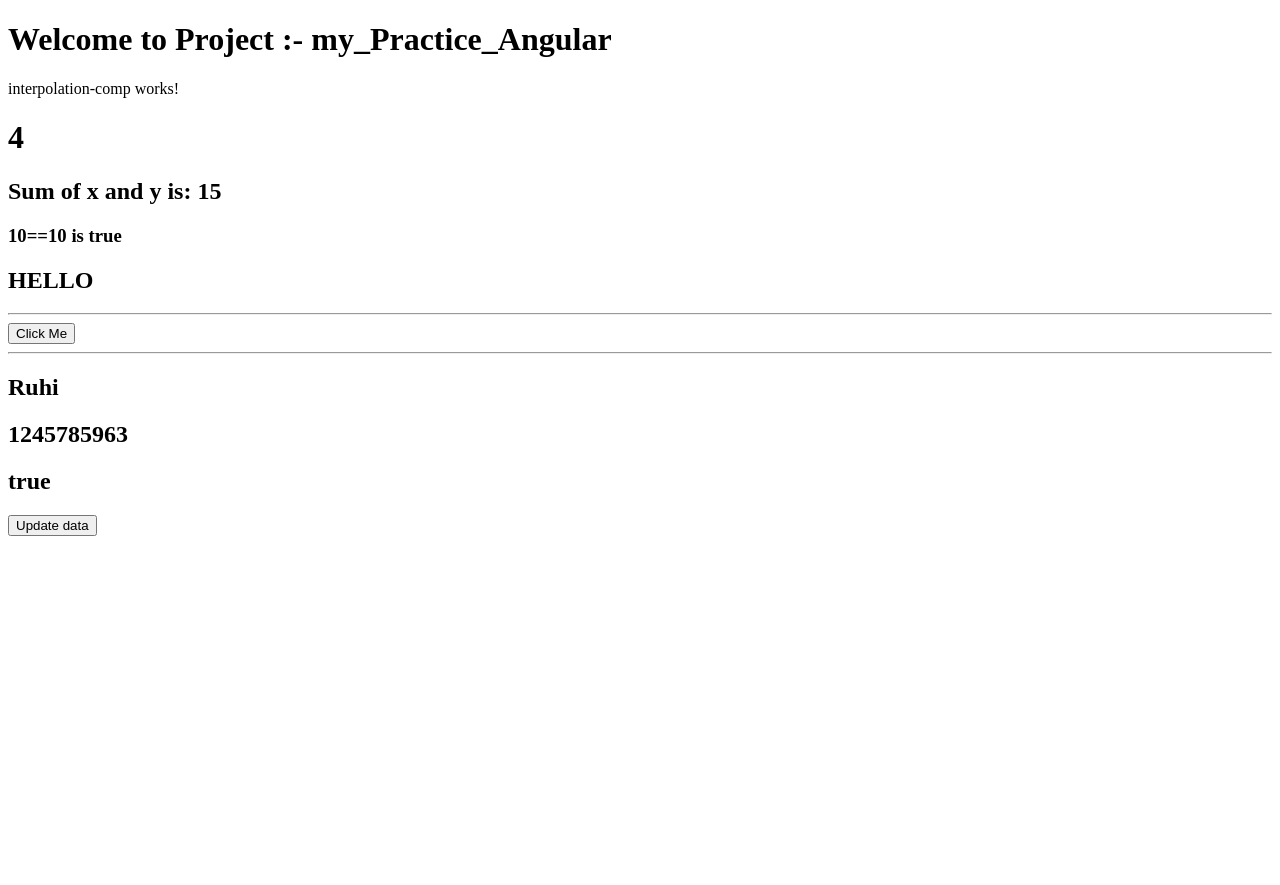
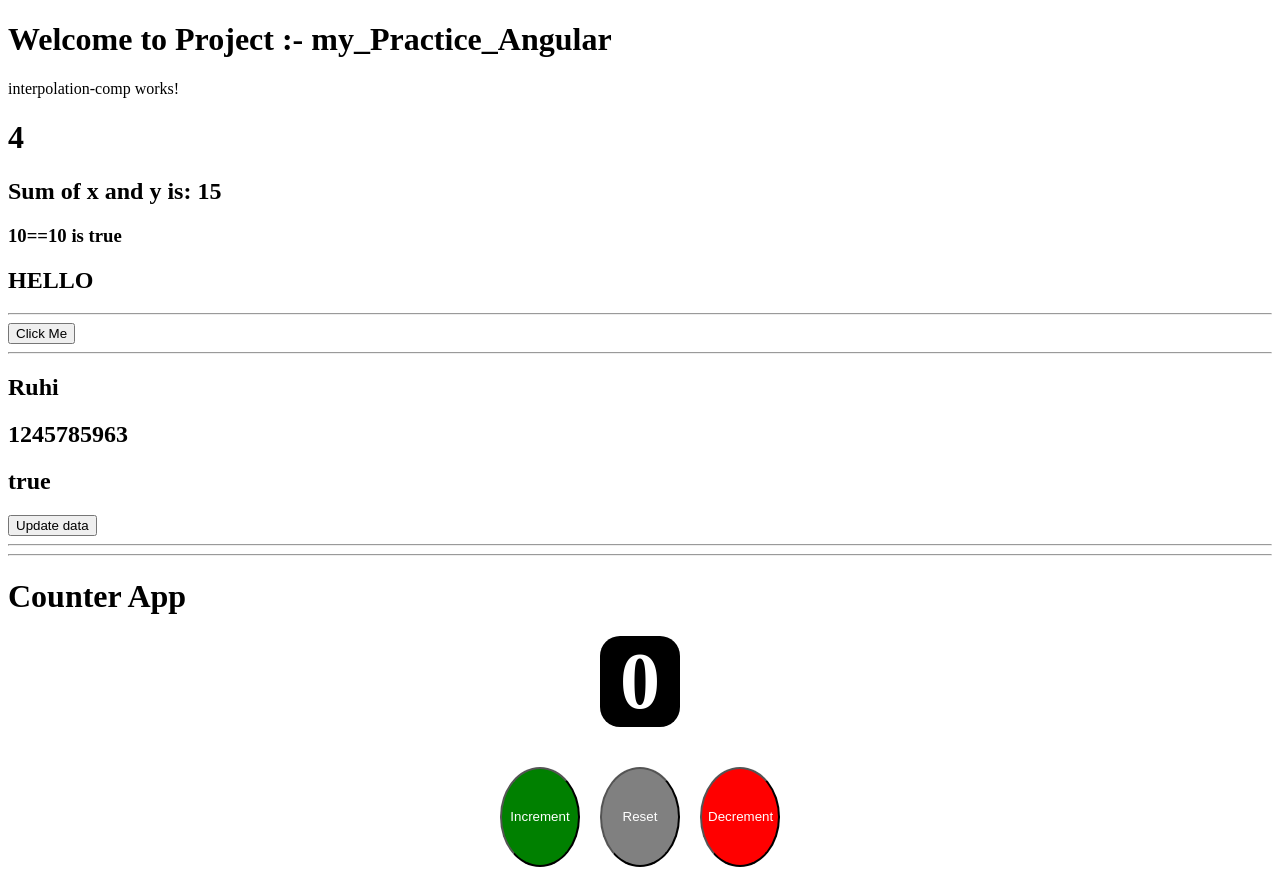
Before and after one commit to rutu-jadhav1/my_Practice_Angular, an Angular app: page / in a window 1280 px wide. Before the commit the page ends 800 px from the top, so only its background shows below. Built offline with nearby package versions, Linux system fonts and the light colour scheme.

Commit message:
counter app component

```diff
--- /dev/null
+++ b/src/app/Component/counter-app-component/counter-app-component.css
@@ -0,0 +1,28 @@
+.btn{
+    width: 80px;
+    height: 100px;
+    border-radius: 50%;
+    margin: 10px;
+    cursor: pointer;
+}
+.bg-green{
+    background-color: green;
+    color: white;
+}
+.bg-red{
+    background-color: red;
+    color: white;
+}
+.bg-grey{
+    background-color: grey;
+    color: white;
+}
+.count{
+    font-size: 80px;
+    background-color: black;
+    color: white;
+    width: 80px;
+    margin: auto;
+    margin-bottom: 30px;
+    border-radius: 20px;
+}
--- /dev/null
+++ b/src/app/Component/counter-app-component/counter-app-component.html
@@ -0,0 +1,9 @@
+<h1>Counter App</h1>
+<div style="text-align: center;">
+    <h2 class="count">{{count}}</h2>
+    <div>
+        <button (click)="handleCounter('plus')" class="btn bg-green">Increment</button>
+        <button (click)="handleCounter('reset')" class="btn bg-grey">Reset</button>
+        <button (click)="handleCounter('minus')" class="btn bg-red">Decrement</button>
+    </div>
+</div>
--- /dev/null
+++ b/src/app/Component/counter-app-component/counter-app-component.ts
@@ -0,0 +1,23 @@
+import { Component } from '@angular/core';
+
+@Component({
+  selector: 'app-counter-app-component',
+  imports: [],
+  templateUrl: './counter-app-component.html',
+  styleUrl: './counter-app-component.css'
+})
+export class CounterAppComponent {
+
+  count = 0
+
+  handleCounter(val:string){
+    if(val==='minus'){
+      this.count= this.count-1;
+  }
+  else if(val==='plus'){
+    this.count = this.count+1;
+  }else{
+    this.count=0;
+  }
+}
+}
--- a/src/app/app.html
+++ b/src/app/app.html
@@ -1,2 +1,5 @@
   <h1>Welcome to Project :-  {{title}} </h1>
   <app-interpolation-comp></app-interpolation-comp>
+  <hr/>
+  <hr/>
+  <app-counter-app-component></app-counter-app-component>
--- a/src/app/app.ts
+++ b/src/app/app.ts
@@ -1,9 +1,10 @@
 import { Component } from '@angular/core';
 import { InterpolationComp } from './Component/interpolation-comp/interpolation-comp';
+import { CounterAppComponent } from "./Component/counter-app-component/counter-app-component";
 
 @Component({
   selector: 'app-root',
-  imports: [InterpolationComp],
+  imports: [InterpolationComp, CounterAppComponent],
   templateUrl: './app.html',
   styleUrl: './app.css'
 })
```
Also changed, not shown: 1 other file (tests, documents, lock files or other folders).
